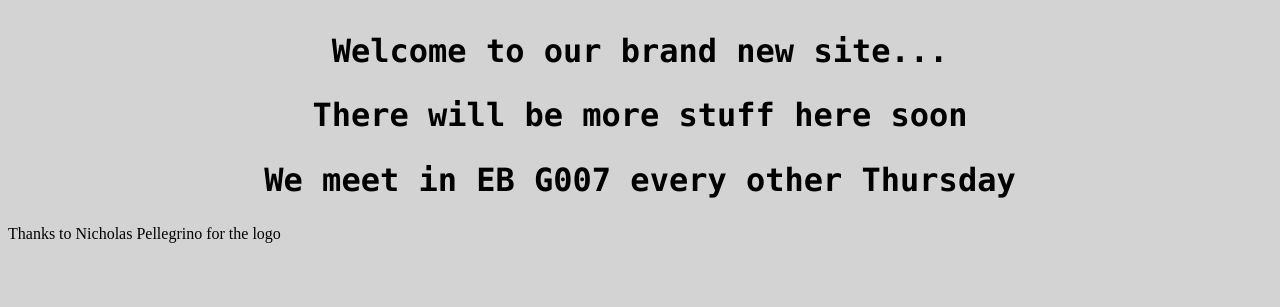
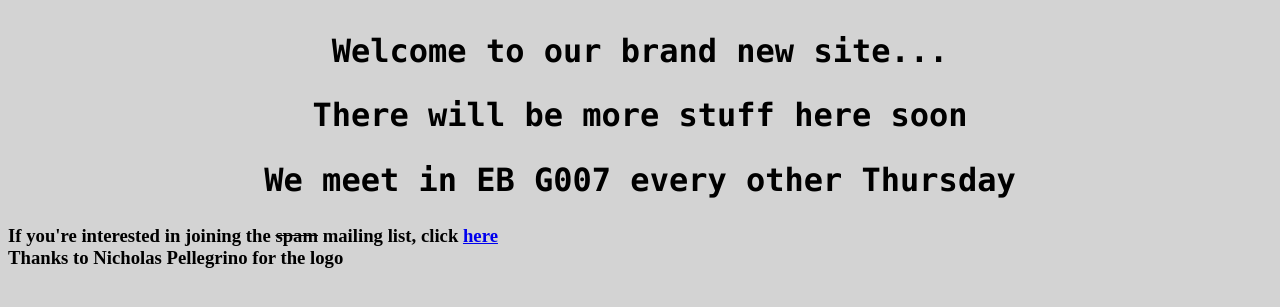
Before and after one commit to bingCTFteam/bingCTFteam.github.io, a plain HTML site: page index.html in a window 1280 px wide. Shown: the part 233-540 px from the top of the page. Drawn offline with Linux system fonts and the light colour scheme.

Commit message:
Mailing list
i dont spam

```diff
--- a/index.html
+++ b/index.html
@@ -32,6 +32,7 @@
 		<h2> Welcome to our brand new site... </h2>
 		<h2>There will be more stuff here soon</h2>
 		<h2>We meet in EB G007 every other Thursday</h2>
+		<h3> If you're interested in joining the <strike>spam</strike> mailing list, click <a href="mailto:djacobs7@binghamton.edu?subject=BCTF Mailing List">here</a>
 
 	</body>
 <footer>
```
